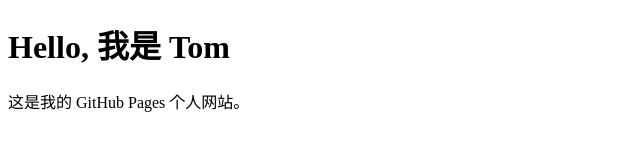
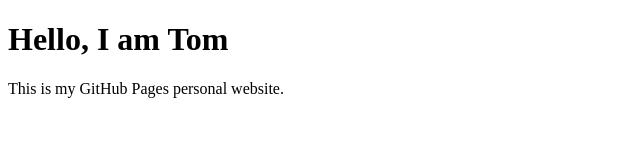
Before and after one commit to Tom123-cmd/Tom123-cmd.github.io, a plain HTML site: page index.html in a window 1280 px wide. Shown: the whole page, without its empty margins (0-640 px from the left). Drawn offline with Linux system fonts and the light colour scheme.

Commit message:
Update index.html

```diff
--- a/index.html
+++ b/index.html
@@ -1,8 +1,8 @@
 <!DOCTYPE html>
 <html>
-<head><meta charset="UTF-8"><title>我的个人主页</title></head>
+<head><meta charset="UTF-8"><title>My Personal Homepage</title></head>
 <body>
-  <h1>Hello, 我是 Tom</h1>
-  <p>这是我的 GitHub Pages 个人网站。</p>
+  <h1>Hello, I am Tom</h1>
+  <p>This is my GitHub Pages personal website.</p>
 </body>
 </html>
```
